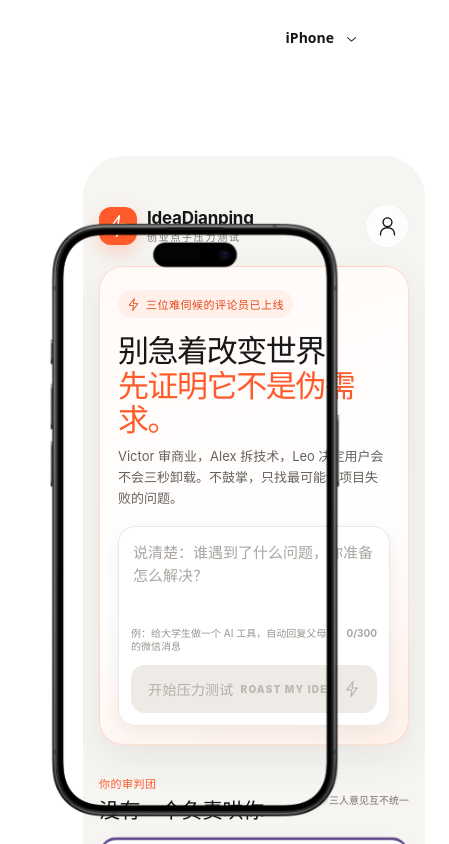
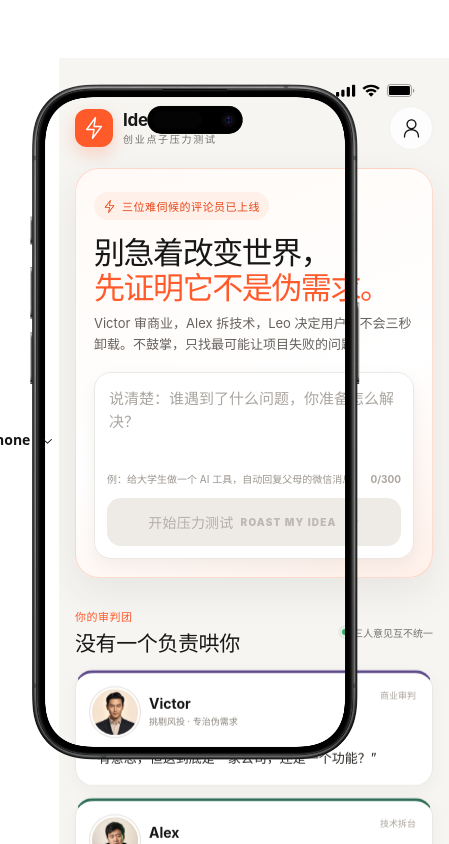
Before and after one commit to DouvidGit/IdeaDianping, a React (Vite) app: page / in a window 390 px wide. Shown: the top 844 px of the page, 449 px wide, since content can reach past the window. Built offline with nearby package versions, Linux system fonts and the light colour scheme.

Commit message:
Refactor phone device styles and remove keyboard hiding
Remove styles related to phone device and keyboard visibility.

```diff
--- a/src/prototype.css
+++ b/src/prototype.css
@@ -1194,8 +1194,11 @@
   }
 }
 
-/* 去掉手机外壳 */
-div.phone-device {
+/* 暴力移除所有与手机模拟相关的边框和限制 */
+[class*="phone"],
+[class*="device"],
+[class*="mockup"],
+[class*="frame"]:not(.page-frame) {
   border: none !important;
   box-shadow: none !important;
   max-width: 100% !important;
@@ -1206,21 +1209,17 @@
   background: transparent !important;
   margin: 0 auto !important;
   transform: none !important;
+  overflow: visible !important;
 }
 
-/* 如果内部有固定宽度的容器，也放开 */
-div.phone-device > * {
+/* 同时让内部所有元素铺满 */
+[class*="phone"] *,
+[class*="device"] *,
+[class*="mockup"] * {
   max-width: 100% !important;
 }
 
-/* 隐藏键盘 */
-.keyboard,
+/* 隐藏键盘（如果有） */
 [class*="keyboard"] {
   display: none !important;
 }
-
-/* 隐藏状态栏 */
-.status-bar,
-[class*="status"] {
-  display: none !important;
-}
```
